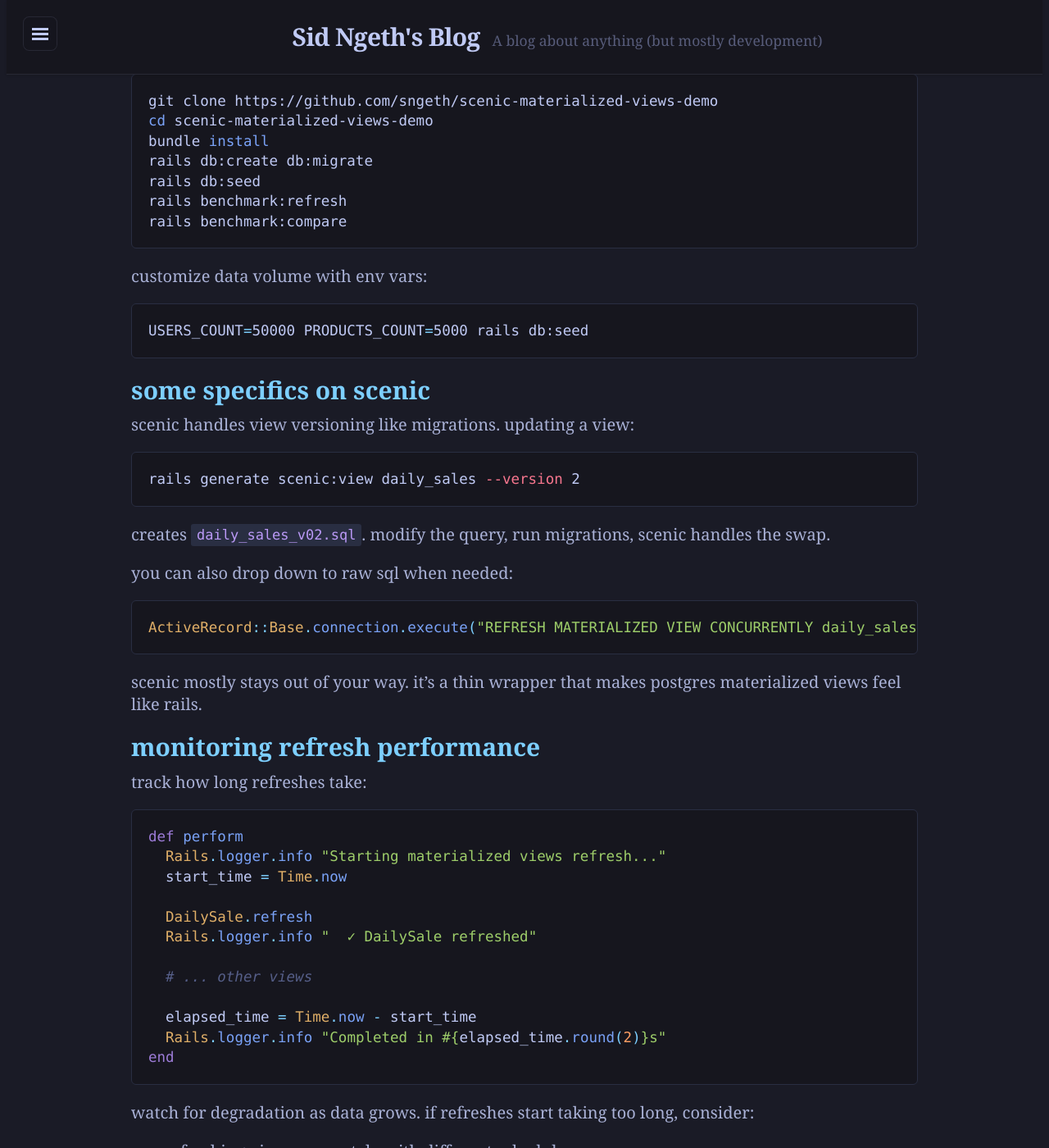
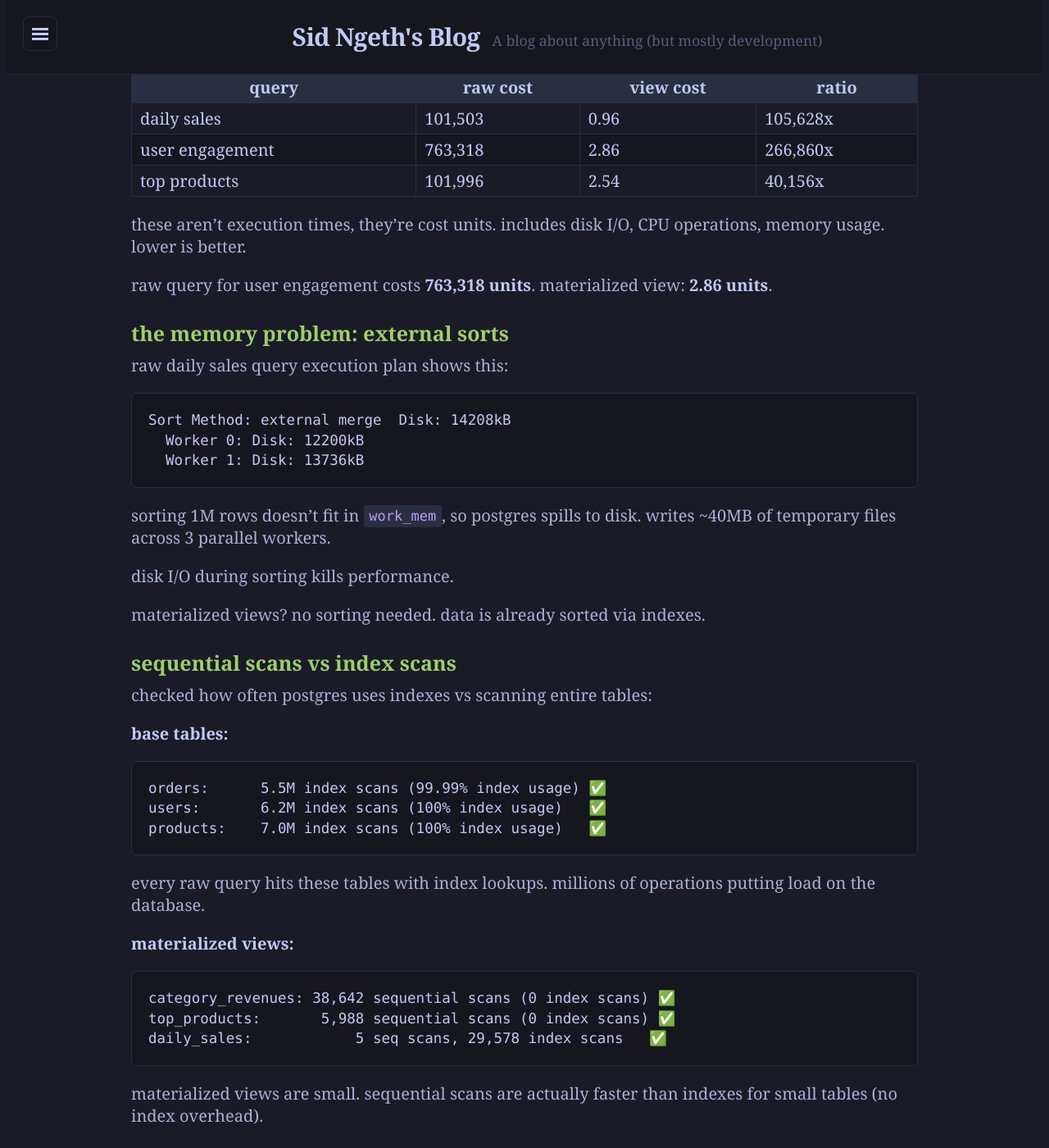
Before and after one commit to sngeth/sngeth.github.io, a Jekyll site: the page built from _posts/2025-10-03-materialized-views-performance-case-study.md, in a window 1280 px wide and 1400 px high, scrolled down 5826 px. Shown: the whole window at 82% size. Built offline with Jekyll 4.4.1, drawn with Linux system fonts in a browser that asks for light colours; comment, search, counter and statistics services are not loaded; some of the changed text lies outside the part shown.

Commit message:
Add database internals section to materialized views post
Explain why materialized views are 9000x faster:
- EXPLAIN ANALYZE execution plans comparison
- Buffer analysis: cache hits vs disk reads
- Query cost breakdown (105,628x improvement)
- External merge sorts and memory issues
- Sequential vs index scan patterns
- Real I/O impact measurements
- Link to PERFORMANCE_ANALYSIS.md for deep dive

````diff
--- a/_posts/2025-10-03-materialized-views-performance-case-study.md
+++ b/_posts/2025-10-03-materialized-views-performance-case-study.md
@@ -150,6 +150,162 @@
 ```
 
 postgres can use the index for lookups. filtering by high-value customers? instant.
+
+## why materialized views are faster: database internals
+
+ran `EXPLAIN ANALYZE` on both approaches to see what postgres is actually doing. the difference is wild.
+
+### raw query execution (7.1 seconds)
+
+```
+Limit  (cost=1666565.79..1666566.04 rows=100)
+  Buffers: shared hit=383450 read=135233 written=1559
+  ->  Sort  (top-N heapsort)
+        ->  GroupAggregate  (rows=100000)
+              ->  Merge Left Join  (rows=50455739)  ← 50 MILLION intermediate rows
+                    ->  Gather Merge (parallel workers: 2)
+                          ->  Incremental Sort
+                                ->  Merge Left Join (users + orders)
+                    ->  Materialize (user_activities, 5M rows)
+```
+
+what's happening:
+- joins 100k users + 1M orders + 5M activities
+- creates **50 million intermediate rows**
+- groups all 100k users
+- sorts by lifetime value
+- reads **135,233 disk blocks** from storage
+- takes top 100
+
+the query is scanning millions of rows, doing complex joins, aggregating, then sorting. postgres is working hard.
+
+### materialized view execution (7.4ms)
+
+```
+Limit  (cost=0.29..8.87 rows=100)
+  Buffers: shared hit=103
+  ->  Index Scan using index_user_engagements_on_user_id
+        Order By: lifetime_value DESC
+```
+
+what's happening:
+- uses index to read rows sorted by lifetime_value
+- reads **103 blocks** (all from cache)
+- stops after 100 rows
+
+no joins. no aggregation. no sorting. just reading pre-computed results.
+
+### buffer analysis: cache hits matter
+
+postgres tracks how often data is read from RAM (cache hits) vs disk:
+
+**base tables getting hammered by raw queries:**
+```
+order_items:      5.2M disk reads, 76% cache hit ❌
+user_activities:  1.3M disk reads, 91% cache hit ❌
+orders:           817K disk reads, 95% cache hit ⚠️
+```
+
+**materialized views:**
+```
+daily_sales:        37 disk reads, 99.88% cache hit ✅
+user_engagements: 9,612 disk reads, 99.71% cache hit ✅
+top_products:     1,168 disk reads, 99.87% cache hit ✅
+```
+
+disk reads are ~1000x slower than RAM. materialized views stay in cache because they're small and accessed frequently.
+
+### query cost comparison
+
+postgres estimates query cost before execution:
+
+| query | raw cost | view cost | ratio |
+|-------|----------|-----------|-------|
+| daily sales | 101,503 | 0.96 | 105,628x |
+| user engagement | 763,318 | 2.86 | 266,860x |
+| top products | 101,996 | 2.54 | 40,156x |
+
+these aren't execution times, they're cost units. includes disk I/O, CPU operations, memory usage. lower is better.
+
+raw query for user engagement costs **763,318 units**. materialized view: **2.86 units**.
+
+### the memory problem: external sorts
+
+raw daily sales query execution plan shows this:
+
+```
+Sort Method: external merge  Disk: 14208kB
+  Worker 0: Disk: 12200kB
+  Worker 1: Disk: 13736kB
+```
+
+sorting 1M rows doesn't fit in `work_mem`, so postgres spills to disk. writes ~40MB of temporary files across 3 parallel workers.
+
+disk I/O during sorting kills performance.
+
+materialized views? no sorting needed. data is already sorted via indexes.
+
+### sequential scans vs index scans
+
+checked how often postgres uses indexes vs scanning entire tables:
+
+**base tables:**
+```
+orders:      5.5M index scans (99.99% index usage) ✅
+users:       6.2M index scans (100% index usage)   ✅
+products:    7.0M index scans (100% index usage)   ✅
+```
+
+every raw query hits these tables with index lookups. millions of operations putting load on the database.
+
+**materialized views:**
+```
+category_revenues: 38,642 sequential scans (0 index scans) ✅
+top_products:       5,988 sequential scans (0 index scans) ✅
+daily_sales:            5 seq scans, 29,578 index scans   ✅
+```
+
+materialized views are small. sequential scans are actually faster than indexes for small tables (no index overhead).
+
+### real I/O impact
+
+ran `rails sql:analysis` to get detailed buffer statistics:
+
+**raw user engagement query:**
+- 135,233 disk blocks read
+- 383,450 cache blocks read
+- 1,559 blocks written (temp data)
+- 9.26 seconds execution
+
+**materialized view:**
+- 0 disk blocks read
+- 103 cache blocks read
+- 0 blocks written
+- 0.0074 seconds execution
+
+the raw query is doing 1300x more I/O. that's why it's slow.
+
+### tools for analysis
+
+added comprehensive SQL analysis tools to the repo:
+
+```bash
+# full analysis report
+rails sql:analysis
+
+# shows: execution plans, buffer usage, cache hit ratios,
+# index usage, query costs, table statistics
+
+# analyze specific query
+rails sql:analyze_query QUERY='SELECT * FROM orders WHERE status = "completed"'
+
+# compare raw vs materialized views
+rails benchmark:compare
+```
+
+the `EXPLAIN ANALYZE` output shows exactly what postgres is doing: parallel workers, sort methods, join types, buffer usage, actual row counts.
+
+check out [PERFORMANCE_ANALYSIS.md](https://github.com/sngeth/scenic-materialized-views-demo/blob/main/PERFORMANCE_ANALYSIS.md) in the repo for the complete breakdown with execution plans and statistics.
 
 ## refreshing the views
 
````
